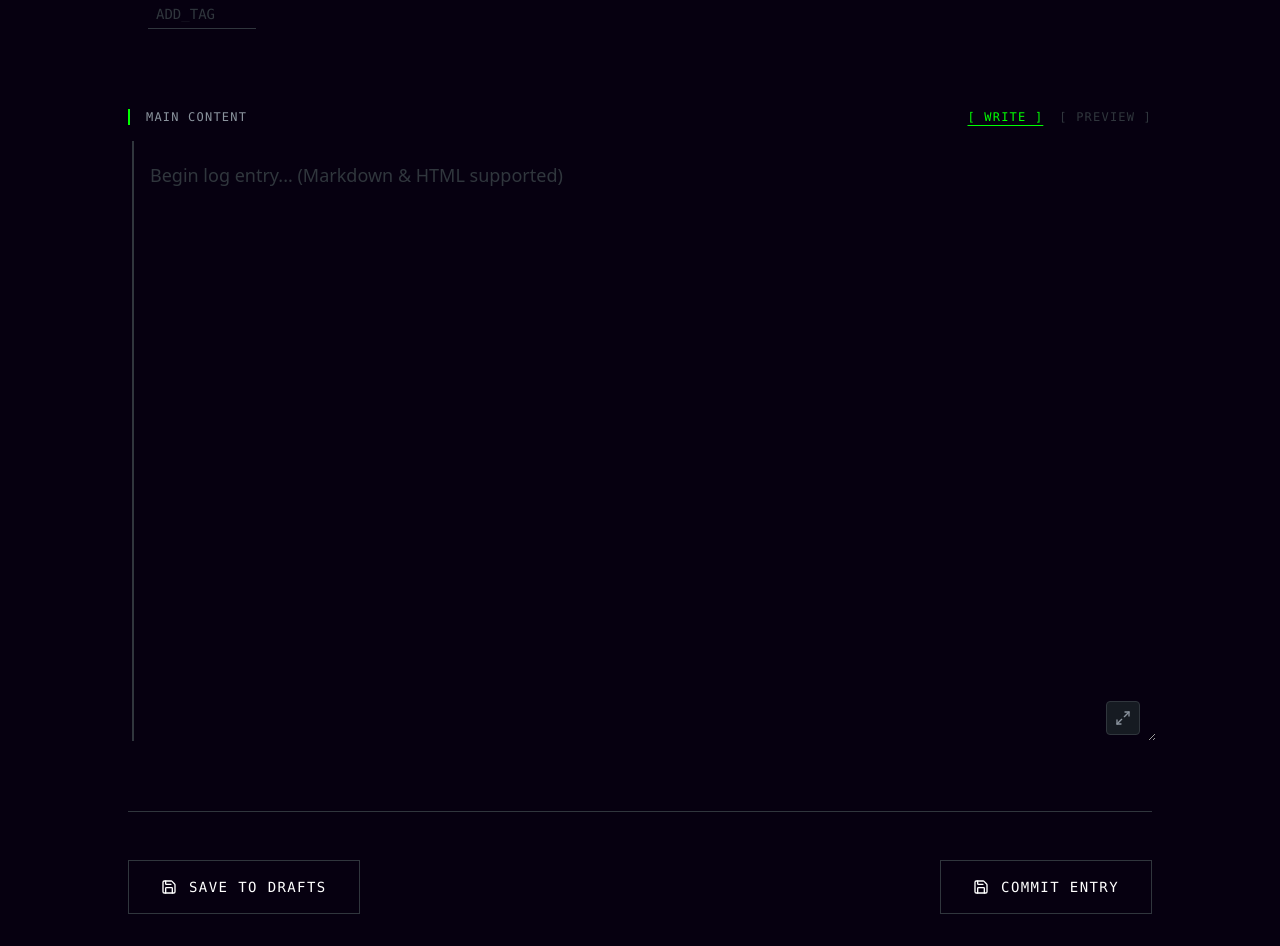
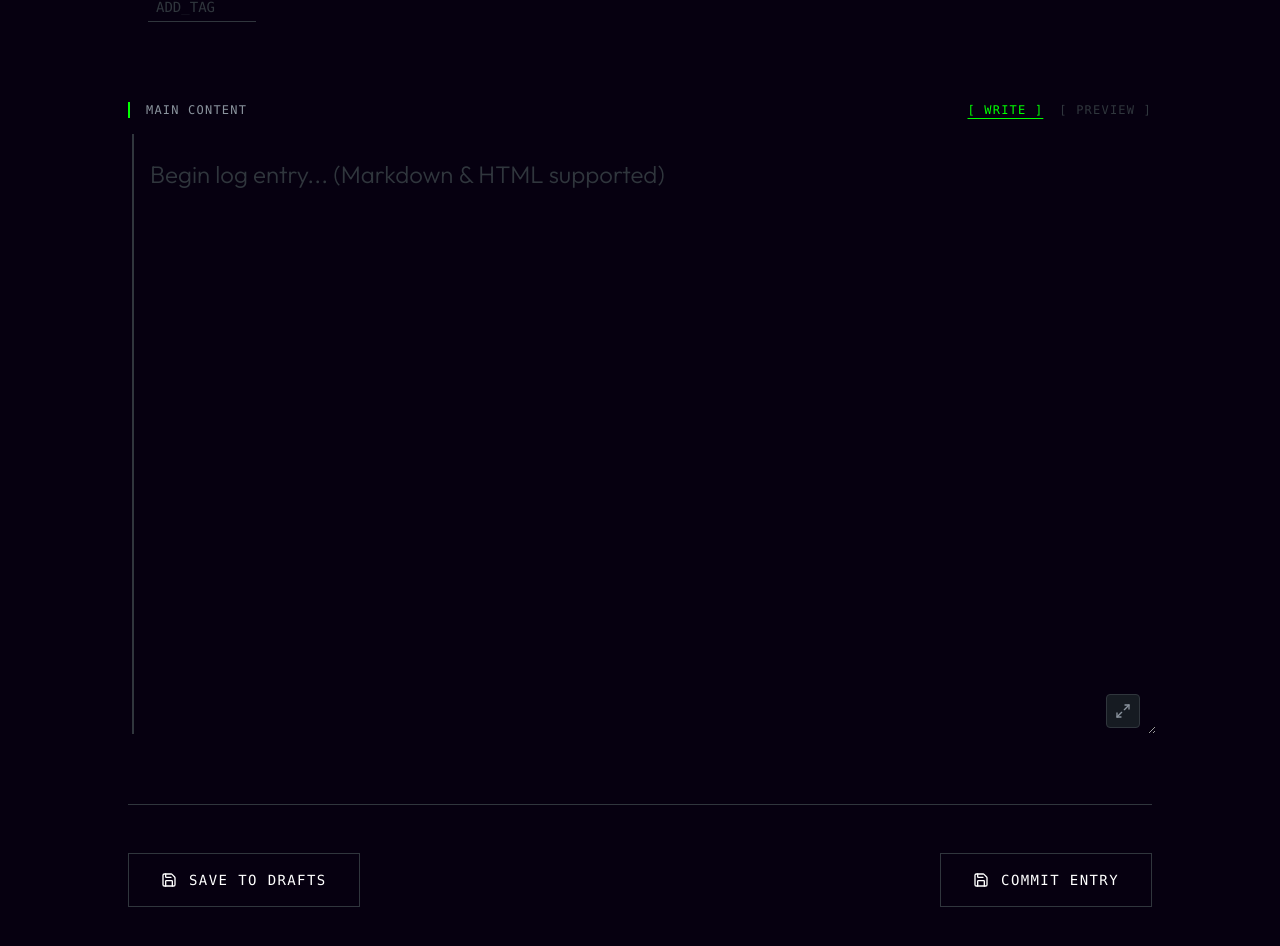
Before and after one commit to ayush00git/TNC, a React (Vite) app in the folder frontend/: page /write-blog in a window 1280 px wide. Shown: the part 750-1696 px from the top of the page. Built offline with nearby package versions, Linux system fonts and the light colour scheme.

Commit message:
feat(blog): improved font size and added rehype

```diff
--- a/frontend/src/Pages/WriteBlog.tsx
+++ b/frontend/src/Pages/WriteBlog.tsx
@@ -5,6 +5,7 @@ import Navbar from '../components/NavBar';
 import ReactMarkdown from 'react-markdown';
 import rehypeRaw from 'rehype-raw';
 import remarkBreaks from 'remark-breaks';
+import rehypeHighlight from 'rehype-highlight';
 
 const WriteBlog = () => {
     const navigate = useNavigate();
@@ -120,7 +121,7 @@ const WriteBlog = () => {
     };
 
     return (
-        <div className="min-h-screen bg-[#060010] text-[#c9d1d9] font-sans selection:bg-white selection:text-black">
+        <div className="min-h-screen bg-[#060010] text-[#c9d1d9] selection:bg-white selection:text-black">
             <Navbar />
             <div className="max-w-[1400px] mx-auto px-6 lg:px-12 pt-32 pb-20">
                 {/* Header */}
@@ -231,14 +232,14 @@ const WriteBlog = () => {
                                     value={content}
                                     onChange={(e) => setContent(e.target.value)}
                                     placeholder="Begin log entry... (Markdown & HTML supported)"
-                                    className="w-full bg-transparent text-[#c9d1d9] text-lg leading-loose p-4 h-[600px] resize-y focus:outline-none placeholder:text-[#30363d] border-l-2 border-[#30363d] focus:border-[#c9d1d9] transition-colors ml-1 scrollbar-hide"
+                                    className="w-full bg-transparent text-[#c9d1d9] text-xl md:text-2xl font-light leading-loose p-4 h-[600px] resize-y focus:outline-none placeholder:text-[#30363d] border-l-2 border-[#30363d] focus:border-[#c9d1d9] transition-colors ml-1 scrollbar-hide"
                                 />
                             ) : (
                                 <div className="w-full bg-[#0d1117]/50 p-8 h-[600px] overflow-y-auto border-l-2 border-[#30363d] ml-1 scrollbar-hide">
                                     {content ? (
                                         <div className="prose prose-invert prose-lg max-w-none">
                                             <ReactMarkdown
-                                                rehypePlugins={[rehypeRaw]}
+                                                rehypePlugins={[rehypeRaw, rehypeHighlight]}
                                                 remarkPlugins={[remarkBreaks]}
                                             >
                                                 {content}
@@ -331,7 +332,7 @@ const WriteBlog = () => {
                                     value={content}
                                     onChange={(e) => setContent(e.target.value)}
                                     placeholder="Begin log entry... (Markdown & HTML supported)"
-                                    className="w-full h-full bg-transparent text-[#c9d1d9] text-lg leading-loose p-6 resize-none focus:outline-none placeholder:text-[#30363d] scrollbar-hide"
+                                    className="w-full h-full bg-transparent text-[#c9d1d9] text-xl md:text-2xl font-light leading-loose p-6 resize-none focus:outline-none placeholder:text-[#30363d] scrollbar-hide"
                                     autoFocus
                                 />
                             ) : (
@@ -339,7 +340,7 @@ const WriteBlog = () => {
                                     {content ? (
                                         <div className="prose prose-invert prose-lg max-w-none">
                                             <ReactMarkdown
-                                                rehypePlugins={[rehypeRaw]}
+                                                rehypePlugins={[rehypeRaw, rehypeHighlight]}
                                                 remarkPlugins={[remarkBreaks]}
                                             >
                                                 {content}
```
